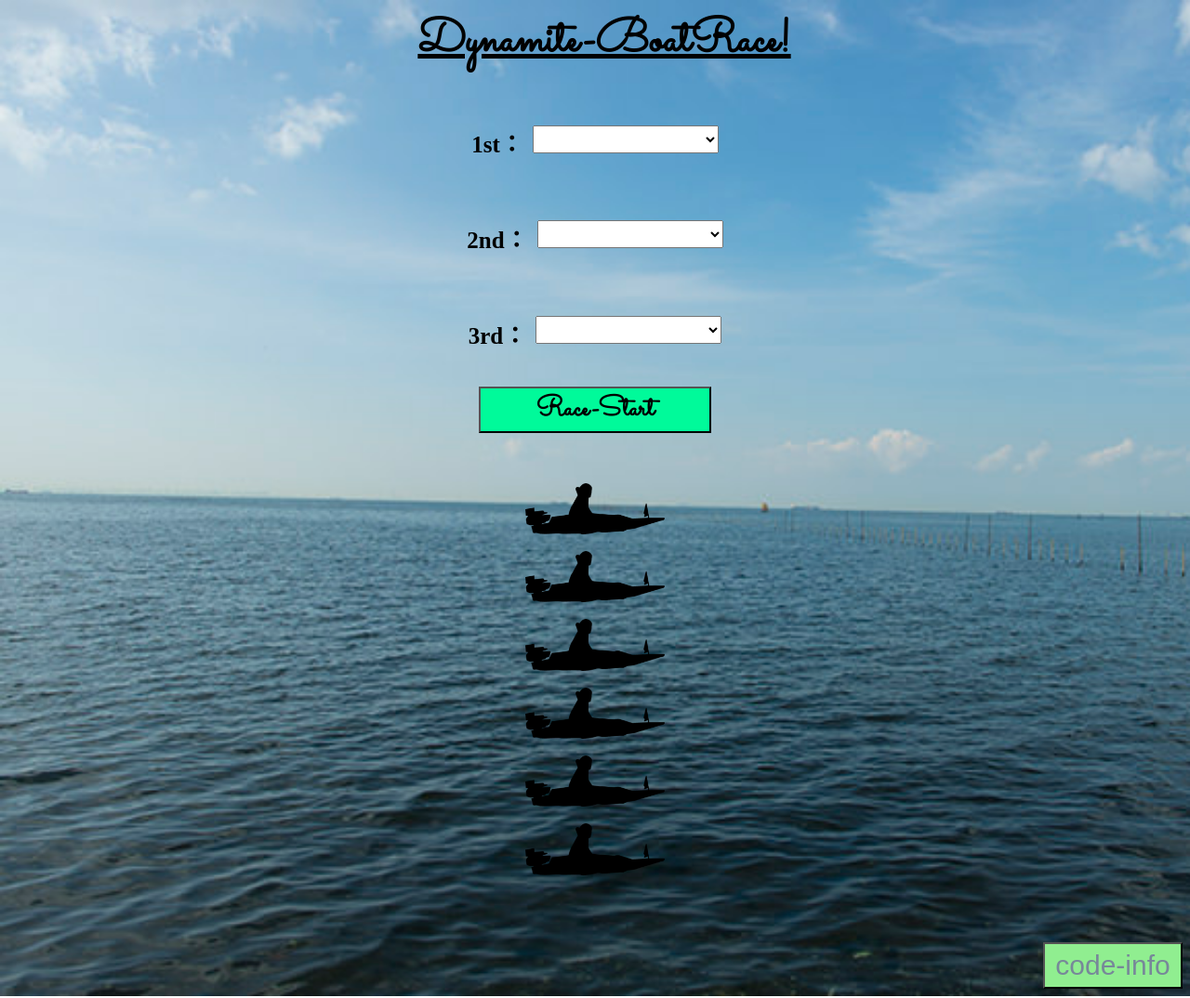
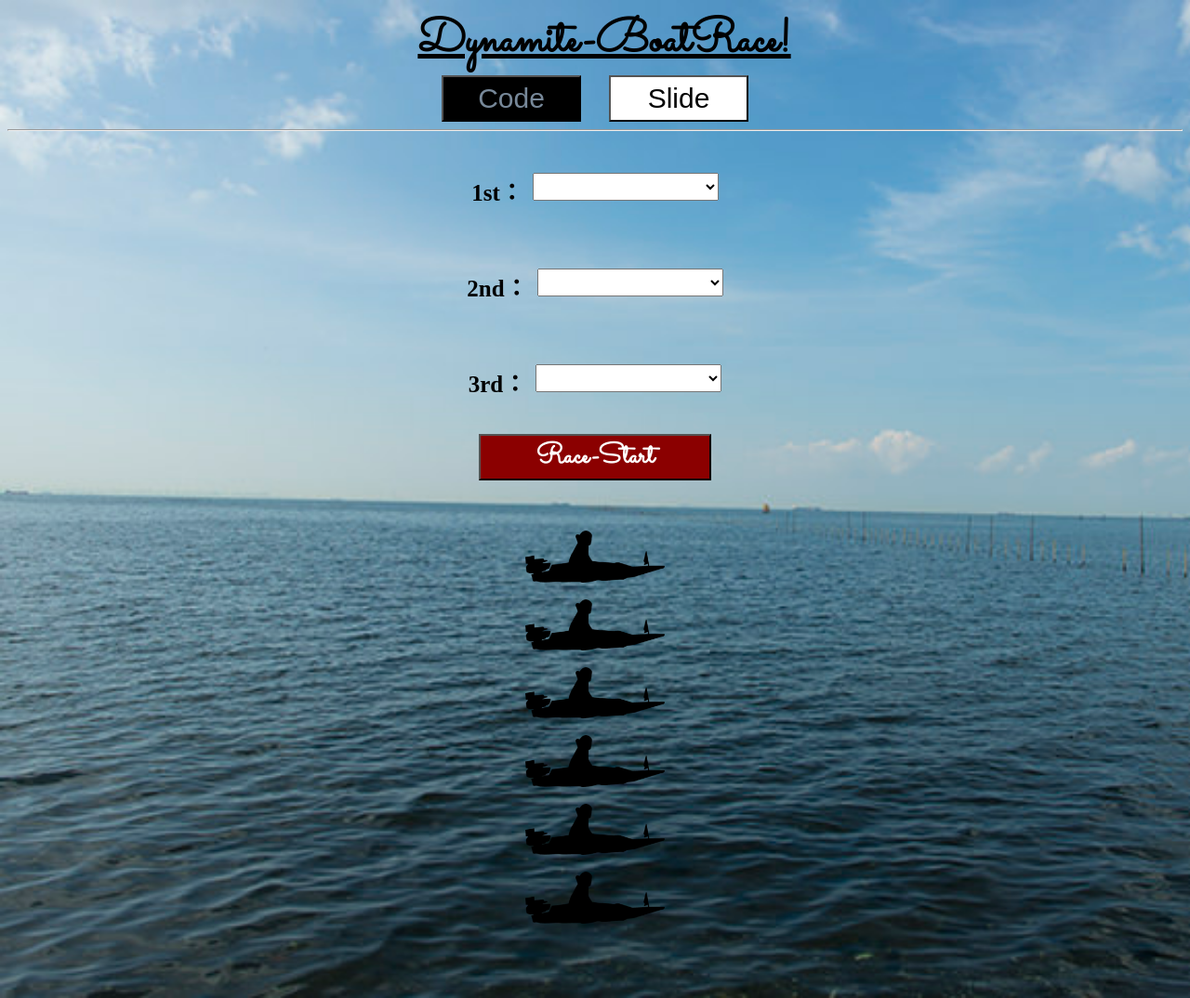
Before and after one commit to rui-saito/boatrace, a plain HTML site: page index.html in a window 1280 px wide. Shown: the whole page at 93% size. Drawn offline with Linux system fonts and the light colour scheme.

Commit message:
Update index.html

```diff
--- a/index.html
+++ b/index.html
@@ -26,6 +26,7 @@
                 margin-left: 20px;
                 font-size: 50px;
                 text-align: center;
+                margin-bottom: 0px;
                 font-family: 'Sacramento', cursive;
             }
 
@@ -51,7 +52,8 @@
                 font-family: 'Sacramento', cursive;
                 font-weight: bold;
                 font-size: 30px;
-                background-color: mediumspringgreen;
+                background-color:darkred;
+                color: white;
             }
 
             .img{
@@ -64,18 +66,27 @@
             }
 
             .info{
-                text-align:right;
-                margin: 0 auto;
+                display: flex;
+                flex-wrap: wrap;
+                justify-content:center;
+
             }
 
             #info-button{
                 width: 150px;
                 height: 50px;
                 font-size: 30px;
-                background-color:lightgreen;
+                background-color:black;
                 color:lightslategray;
             }
-
+            #info-button2{
+                margin-left: 30px;
+                width: 150px;
+                height: 50px;
+                font-size: 30px;
+                background-color:white;
+                color:black;
+            }
 
 
         </style>
@@ -83,6 +94,10 @@
         </head>
         <body>
             <h1><u>Dynamite-BoatRace!</u></h1>
+            <span class="info"><input type="button" id="info-button" value="Code" onclick="window.open( 'https://github.com/rui-saito/boatrace');" >
+            <input type="button" id="info-button2" value="Slide"></span>
+            <hr>
+        <div class="remove">
            <div class="inline-block">
            <h2>1st：</h2>
             <select id="first">
@@ -134,8 +149,7 @@
         <div class="boats"><img id="image4" class="img" src="./image001.png"></div><br>
         <div class="boats"><img id="image5" class="img" src="./image001.png"></div><br>
         <div class="boats"><img id="image6" class="img" src="./image001.png"></div><br><br><br><br>
-        <div class="info"><input type="button" id="info-button" value="code-info" onclick="location.href='https://github.com/rui-saito/boatrace'" ></div>
-
+    </div>
 
             <script type="text/javascript" src="script.js"></script>
         </body>
```
